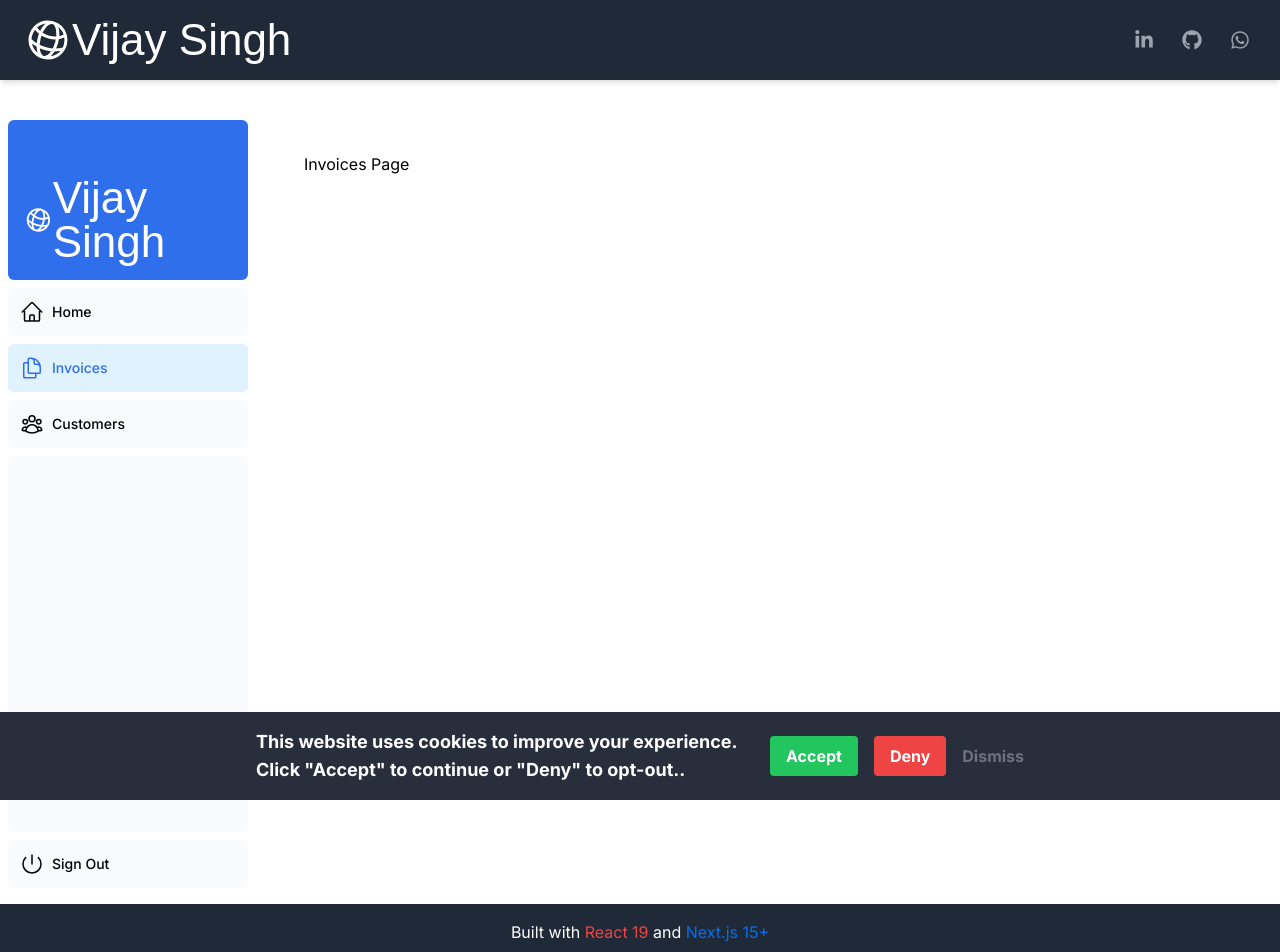
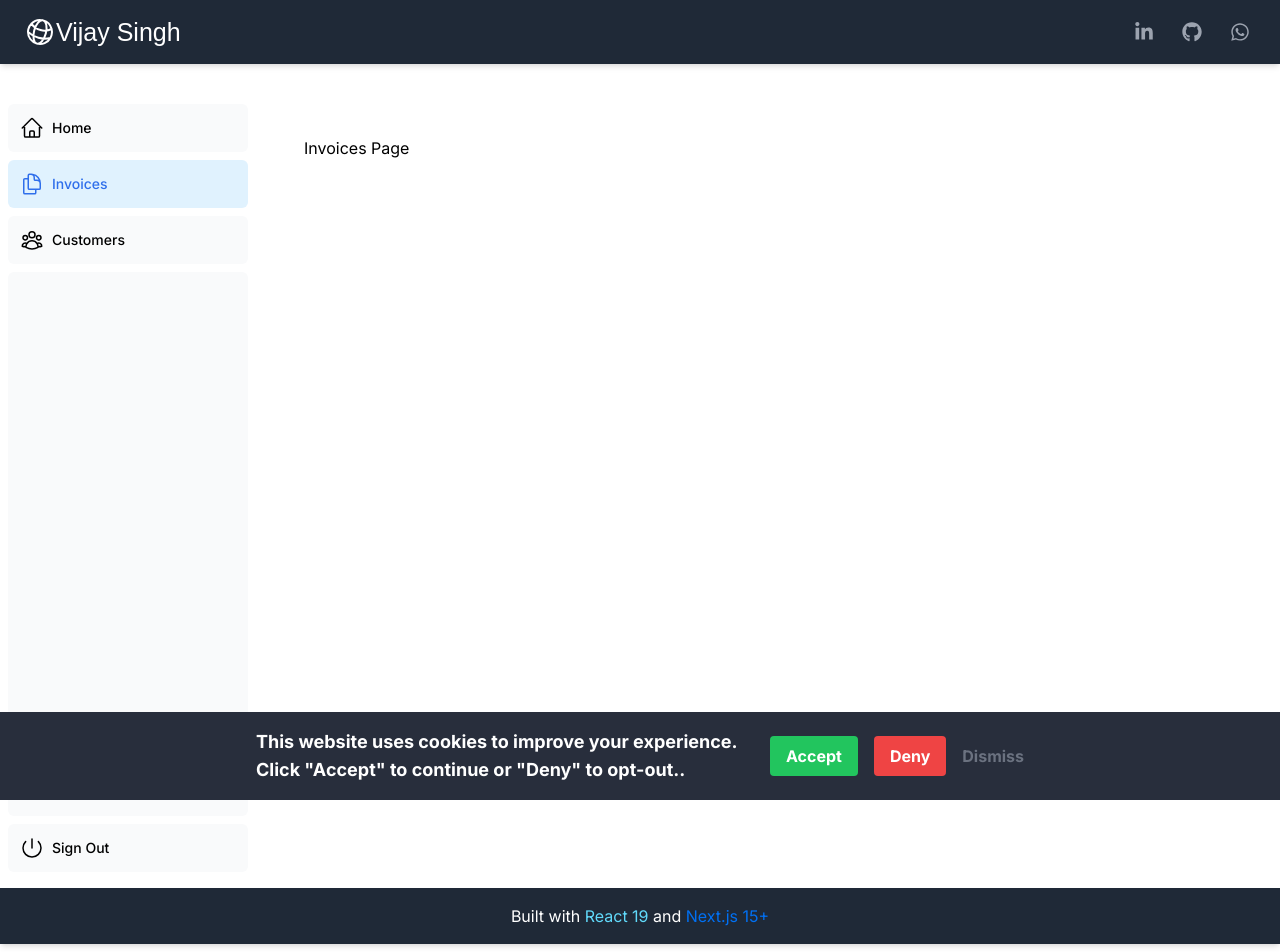
Before and after one commit to vijay-kumar-singh/nextjs-dashboard, a Next.js app: page /dashboard/invoices in a window 1280 px wide. Shown: the top 952 px of the page. Built offline with nearby package versions, Linux system fonts and the light colour scheme; a web font is replaced by a local one.

Commit message:
updated style

```diff
--- a/app/ui/acme-logo.tsx
+++ b/app/ui/acme-logo.tsx
@@ -6,8 +6,8 @@ export default function AcmeLogo() {
     <div
       className={`${lusitana.className} flex flex-row items-center leading-none text-white`}
     >
-      <GlobeAltIcon className="h-12 w-12 rotate-[15deg]" />
-      <p className="text-[44px]">Vijay Singh</p>
+      <GlobeAltIcon className="h-8 w-8 rotate-[15deg]" />
+      <p className="text-[25px]">Vijay Singh</p>
     </div>
   );
 }
--- a/app/ui/dashboard/sidenav.tsx
+++ b/app/ui/dashboard/sidenav.tsx
@@ -6,14 +6,6 @@ import { PowerIcon } from '@heroicons/react/24/outline';
 export default function SideNav() {
   return (
     <div className="flex h-full flex-col px-3 py-4 md:px-2">
-      <Link
-        className="mb-2 flex h-20 items-end justify-start rounded-md bg-blue-600 p-4 md:h-40"
-        href="/"
-      >
-        <div className="w-32 text-white md:w-40">
-          <AcmeLogo />
-        </div>
-      </Link>
       <div className="flex grow flex-row justify-between space-x-2 md:flex-col md:space-x-0 md:space-y-2">
         <NavLinks />
         <div className="hidden h-auto w-full grow rounded-md bg-gray-50 md:block"></div>
--- a/app/ui/footer.tsx
+++ b/app/ui/footer.tsx
@@ -5,8 +5,8 @@ const Footer = () => {
     <footer className="mb-6 bg-gray-800 px-6 py-4 text-white shadow-md">
       <div className="container mx-auto text-center">
         <p>
-          Built with <span className="text-red-500">React 19</span> and{' '}
-          <span className="text-blue-500">Next.js 15+</span>
+          Built with <span className="text-[#61DAFB]">React 19</span> and{' '}
+          <span className="text-[#0070F3]">Next.js 15+</span>
         </p>
       </div>
     </footer>
```
